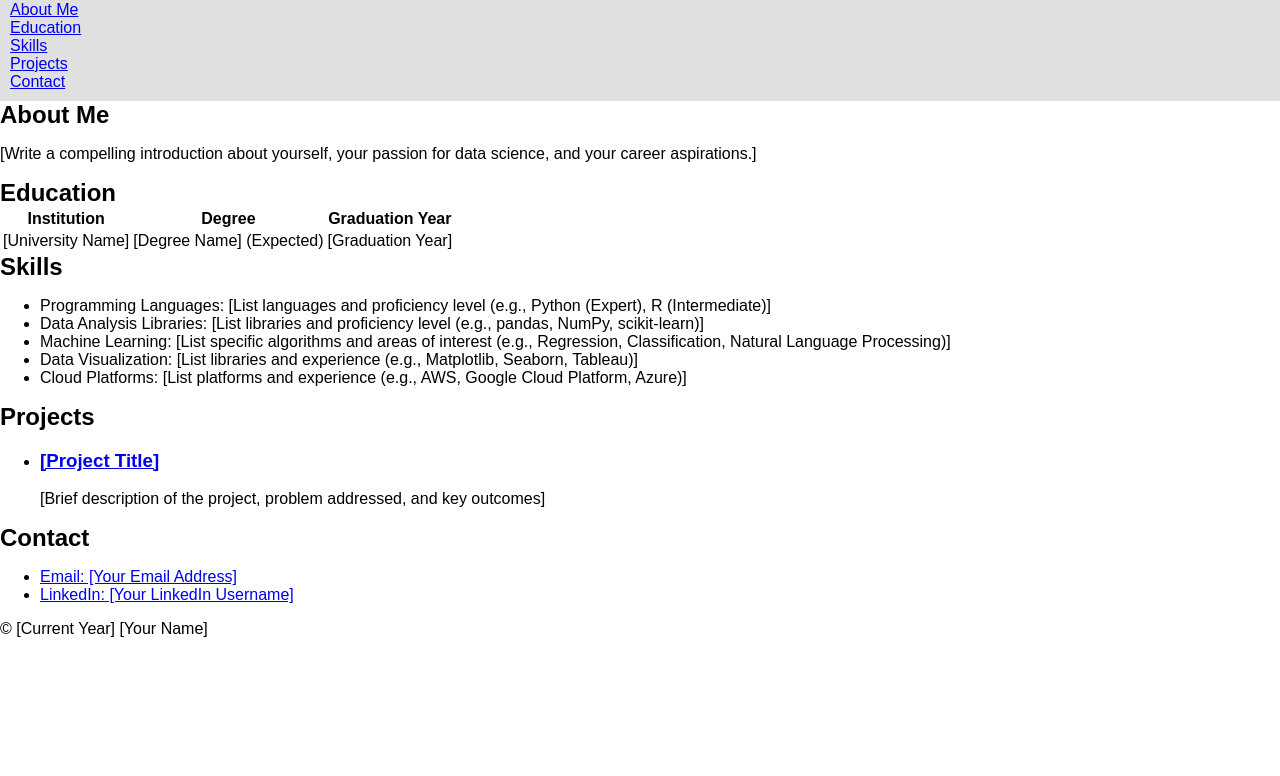
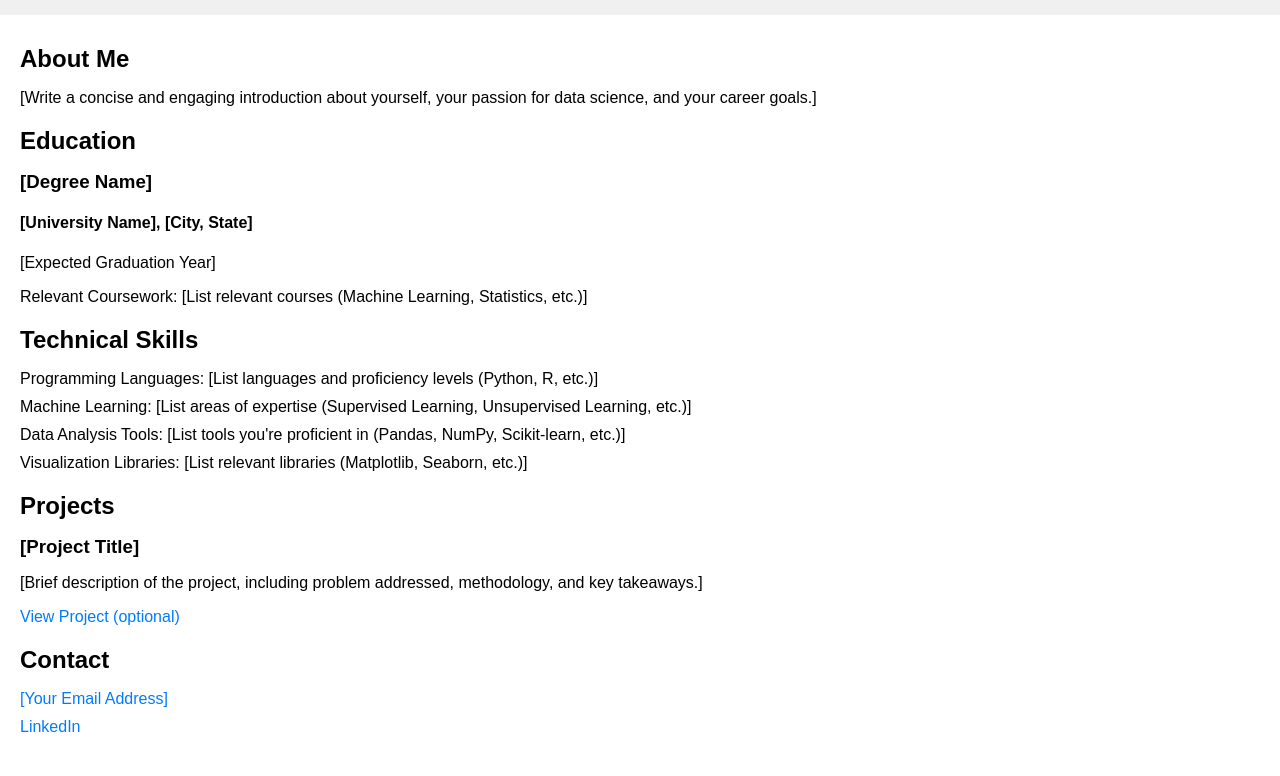
Before and after one commit to mehtashish778/rudram.io, a plain HTML site: page index.html in a window 1280 px wide. Shown: the part 114-890 px from the top of the page. Before the commit the page ends 800 px from the top, so only its background shows below. Drawn offline with Linux system fonts and the light colour scheme.

Commit message:
Update index.html

```diff
--- a/index.html
+++ b/index.html
@@ -3,85 +3,102 @@
 <head>
     <meta charset="UTF-8">
     <meta name="viewport" content="width=device-width, initial-scale=1.0">
-  <title>[Your Name] - Data Science Student</title>
-  <link rel="stylesheet" href="style.css">
+    <title>[Your Name] | Data Science Student</title>
+    <style>
+        body {
+            font-family: Arial, sans-serif;
+            margin: 0;
+            padding: 0;
+        }
+
+        header {
+            background-color: #f0f0f0;
+            padding: 20px;
+            text-align: center;
+        }
+
+        h1, h2, h3 {
+            margin: 10px 0;
+        }
+
+        main {
+            padding: 20px;
+        }
+
+        section {
+            margin-bottom: 20px;
+        }
+
+        ul {
+            list-style: none;
+            padding: 0;
+        }
+
+        li {
+            margin-bottom: 10px;
+        }
+
+        a {
+            color: #007bff;
+            text-decoration: none;
+        }
+
+        a:hover {
+            text-decoration: underline;
+        }
+
+        /* Add additional styles for layout, responsiveness, etc. as needed */
+    </style>
 </head>
 <body>
     <header>
         <h1>[Your Name]</h1>
-    <h2>Data Science Student</h2>
+        <h3>Data Science Student</h3>
     </header>
-
-  <nav>
-    <ul>
-      <li><a href="#about">About Me</a></li>
-      <li><a href="#education">Education</a></li>
-      <li><a href="#skills">Skills</a></li>
-      <li><a href="#projects">Projects</a></li>
-      <li><a href="#contact">Contact</a></li>
-    </ul>
-  </nav>
-
     <main>
         <section id="about">
             <h2>About Me</h2>
-      <p>[Write a compelling introduction about yourself, your passion for data science, and your career aspirations.]</p>
+            <p>[Write a concise and engaging introduction about yourself, your passion for data science, and your career goals.]</p>
         </section>
-
         <section id="education">
             <h2>Education</h2>
-      <table>
-        <thead>
-          <tr>
-            <th>Institution</th>
-            <th>Degree</th>
-            <th>Graduation Year</th>
-          </tr>
-        </thead>
-        <tbody>
-          <tr>
-            <td>[University Name]</td>
-            <td>[Degree Name] (Expected)</td>
-            <td>[Graduation Year]</td>
-          </tr>
-          </tbody>
-      </table>
-    </section>
-
-    <section id="skills">
-      <h2>Skills</h2>
             <ul>
-        <li>Programming Languages: [List languages and proficiency level (e.g., Python (Expert), R (Intermediate)]</li>
-        <li>Data Analysis Libraries: [List libraries and proficiency level (e.g., pandas, NumPy, scikit-learn)]</li>
-        <li>Machine Learning: [List specific algorithms and areas of interest (e.g., Regression, Classification, Natural Language Processing)]</li>
-        <li>Data Visualization: [List libraries and experience (e.g., Matplotlib, Seaborn, Tableau)]</li>
-        <li>Cloud Platforms: [List platforms and experience (e.g., AWS, Google Cloud Platform, Azure)]</li>
+                <li>
+                    <h3>[Degree Name]</h3>
+                    <h4>[University Name], [City, State]</h4>
+                    <p>[Expected Graduation Year]</p>
+                    <ul>
+                        <li>Relevant Coursework: [List relevant courses (Machine Learning, Statistics, etc.)]</li>
+                        </ul>
+                </li>
                 </ul>
         </section>
-
+        <section id="skills">
+            <h2>Technical Skills</h2>
+            <ul>
+                <li>Programming Languages: [List languages and proficiency levels (Python, R, etc.)]</li>
+                <li>Machine Learning: [List areas of expertise (Supervised Learning, Unsupervised Learning, etc.)]</li>
+                <li>Data Analysis Tools: [List tools you're proficient in (Pandas, NumPy, Scikit-learn, etc.)]</li>
+                <li>Visualization Libraries: [List relevant libraries (Matplotlib, Seaborn, etc.)]</li>
+                </ul>
+        </section>
         <section id="projects">
             <h2>Projects</h2>
             <ul>
                 <li>
-          <h3><a href="[Project Link]">[Project Title]</a></h3>
-          <p>[Brief description of the project, problem addressed, and key outcomes]</p>
+                    <h3>[Project Title]</h3>
+                    <p>[Brief description of the project, including problem addressed, methodology, and key takeaways.]</p>
+                    <a href="[Project Link]" target="_blank">View Project (optional)</a>
                 </li>
                 </ul>
         </section>
-
         <section id="contact">
             <h2>Contact</h2>
             <ul>
-        <li><a href="mailto:[Your Email Address]">Email: [Your Email Address]</a></li>
-        <li><a href="[LinkedIn Profile URL]">LinkedIn: [Your LinkedIn Username]</a></li>
+                <li><a href="mailto:[Your Email Address]">[Your Email Address]</a></li>
+                <li><a href="[Your LinkedIn Profile URL]" target="_blank">LinkedIn</a></li>
                 </ul>
         </section>
     </main>
-
-  <footer>
-    <p>&copy; [Current Year] [Your Name]</p>
-  </footer>
-
-  <script src="script.js"></script>
 </body>
 </html>
```
Lines whose indentation alone changed are shown as unchanged.
